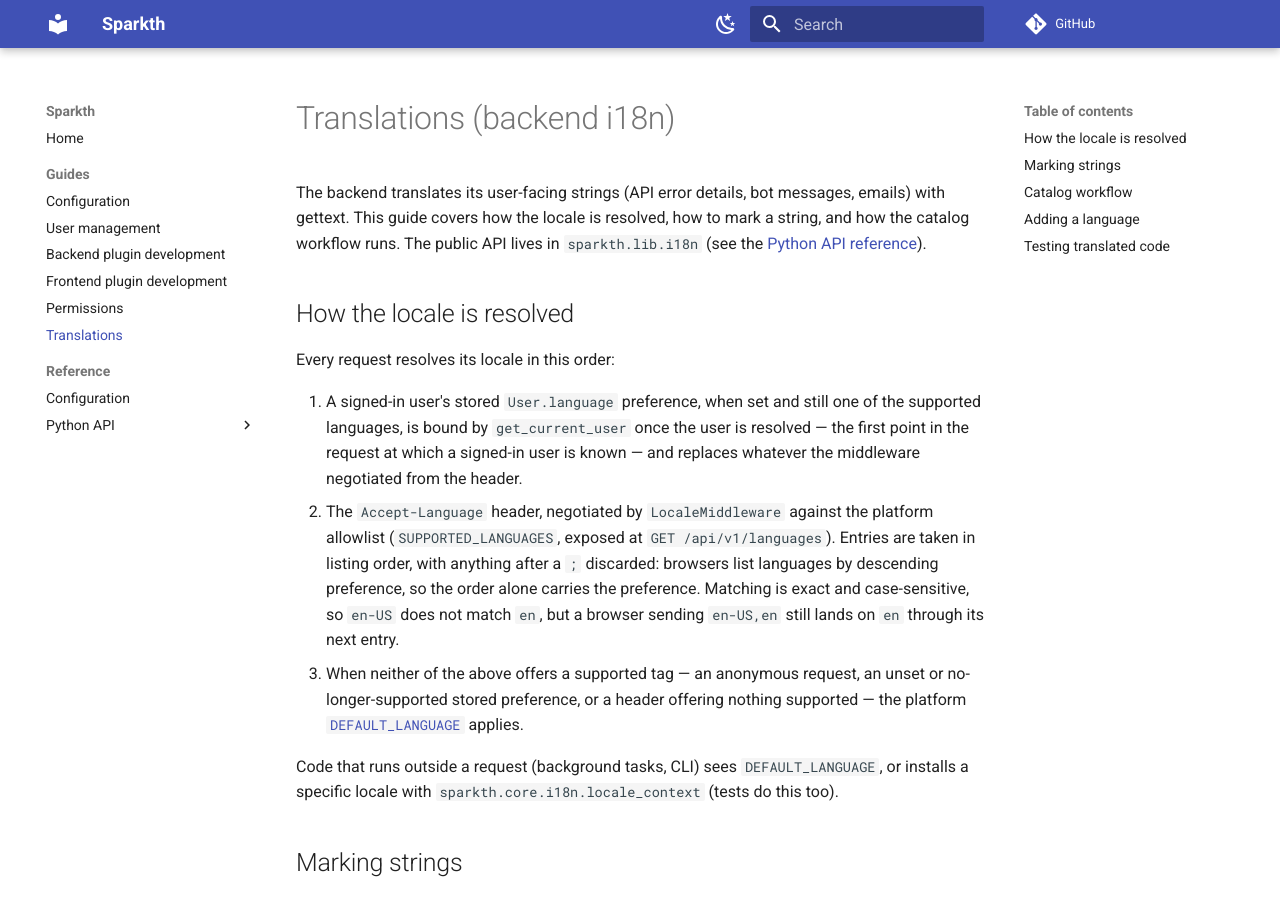
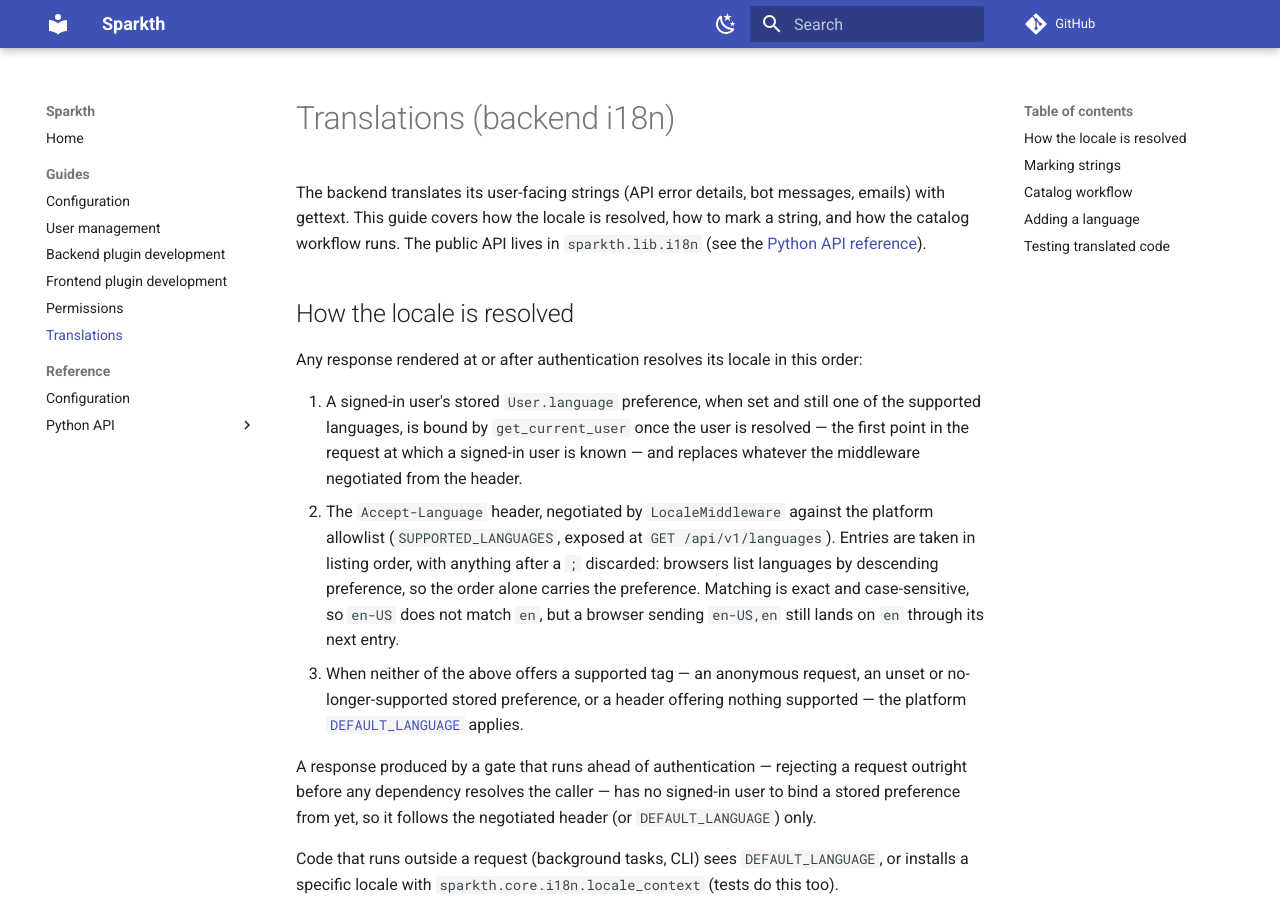
Before and after one commit to edly-io/sparkth, an MkDocs documentation site: the page built from docs/guides/translations.md, in a window 1280 px wide and 900 px high. Built offline with MkDocs 1.6.1 and Material for MkDocs 9.7.7, drawn with Linux system fonts in a browser that asks for light colours; comment, search, counter and statistics services are not loaded.

Commit message:
docs(core): stop teaching resolve_language for the interface locale
The lib.language module docstring's example modeled resolve_language as how an
interface locale is obtained from a stored preference — the exact pattern this stack's
design rejects, since resolve_language's DEFAULT_LANGUAGE fallback would overwrite a
negotiated Accept-Language header. It ships in the published API reference, so the
example taught every reader the wrong pattern. Replaced it with is_supported_language,
the membership check get_current_user actually uses, and language_display_name, the
only other production caller (the MCP course-generation prompt). resolve_language stays
exported; only the docs stop recommending it for this purpose.

The translations guide overclaimed "every request" for the locale precedence chain. A
gate that rejects a request before authentication runs has no signed-in user yet, so its
response follows the negotiated header only — the guide now says so.

Co-Authored-By: Claude Opus 5 (1M context) <noreply@anthropic.com>

```diff
--- a/docs/guides/translations.md
+++ b/docs/guides/translations.md
@@ -7,7 +7,7 @@ in `sparkth.lib.i18n` (see the [Python API reference](../reference/lib.md)).
 
 ## How the locale is resolved
 
-Every request resolves its locale in this order:
+Any response rendered at or after authentication resolves its locale in this order:
 
 1. A signed-in user's stored `User.language` preference, when set and still one of the
    supported languages, is bound by `get_current_user` once the user is resolved — the
@@ -22,6 +22,11 @@ Every request resolves its locale in this order:
 3. When neither of the above offers a supported tag — an anonymous request, an unset or
    no-longer-supported stored preference, or a header offering nothing supported — the
    platform [`DEFAULT_LANGUAGE`](../reference/configuration.md#default_language) applies.
+
+A response produced by a gate that runs ahead of authentication — rejecting a request
+outright before any dependency resolves the caller — has no signed-in user to bind a
+stored preference from yet, so it follows the negotiated header (or `DEFAULT_LANGUAGE`)
+only.
 
 Code that runs outside a request (background tasks, CLI) sees
 `DEFAULT_LANGUAGE`, or installs a specific locale with
```
Also changed, not shown: 1 other file.
